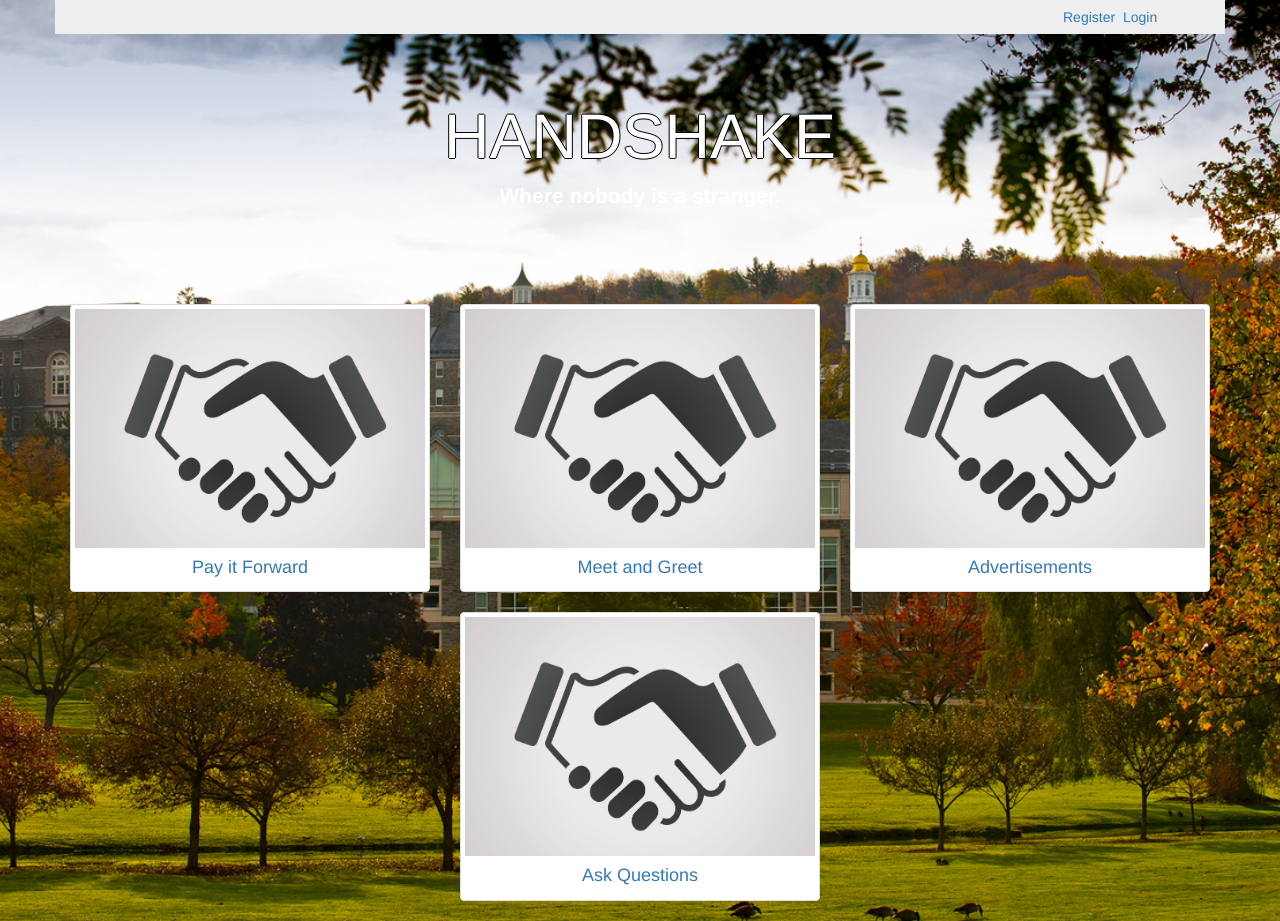
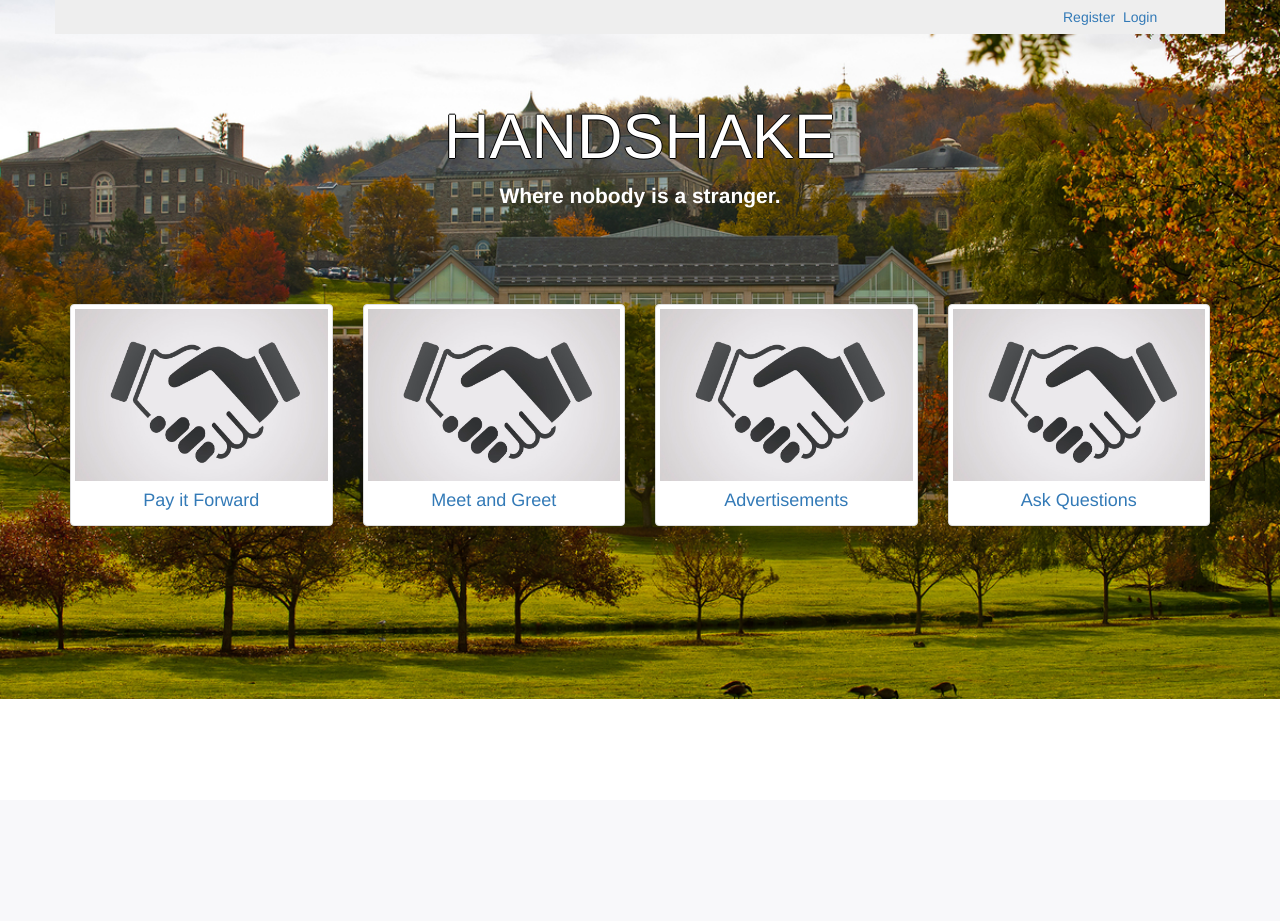
Before and after one commit to kotut/spartans, a PHP site: page / in a window 1280 px wide. After the commit the page ends 699 px from the top, so only its background shows below. Run offline with PHP 8.4, Linux system fonts and the light colour scheme; some libraries are stand-ins or nearby versions.

Commit message:
column changes

```diff
--- a/index.php
+++ b/index.php
@@ -131,37 +131,37 @@
 
 	<div class="container images" style="marigin: auto;">
  <div class="row images" >
-  <div class="col-md-4" >
+  <div class="col-md-3" >
     <a href="/payforward/advice.php" class="thumbnail">
       <img src="image/handshake.jpg" alt=" " >
 	  <h4 align =center> Pay it Forward </h4>
     </a>
   </div>
-  <div class="col-md-4" >
+  <div class="col-md-3" >
     <a href="event.php" class="thumbnail">
       <img src="image/handshake.jpg" alt=" " >
 	  <h4 align =center> Meet and Greet</h4>
     </a>
   </div>
-  <div class="col-md-4">
+  <div class="col-md-3">
     <a href="#" class="thumbnail">
       <img src="image/handshake.jpg" alt=" " >
 	  	 <h4 align =center> Advertisements </h4>
     </a>
   </div>
-
+  <div class="col-md-3" >
+        <a href="commentbox.php" class="thumbnail">
+          <img src="image/handshake.jpg" alt=" " >
+        <h4 align =center>Ask Questions</h4>
+        </a>
+      </div>
 </div>
 </div>
 
   <div class="container images" style="marigin: auto;">
  <div class="row images" >
     <div class="col-md-4" ></div>
-      <div class="col-md-4" >
-        <a href="commentbox.php" class="thumbnail">
-          <img src="image/handshake.jpg" alt=" " >
-        <h4 align =center>Ask Questions</h4>
-        </a>
-      </div>
+
     <div class="col-md-4"></div>
 
 </div>
```
